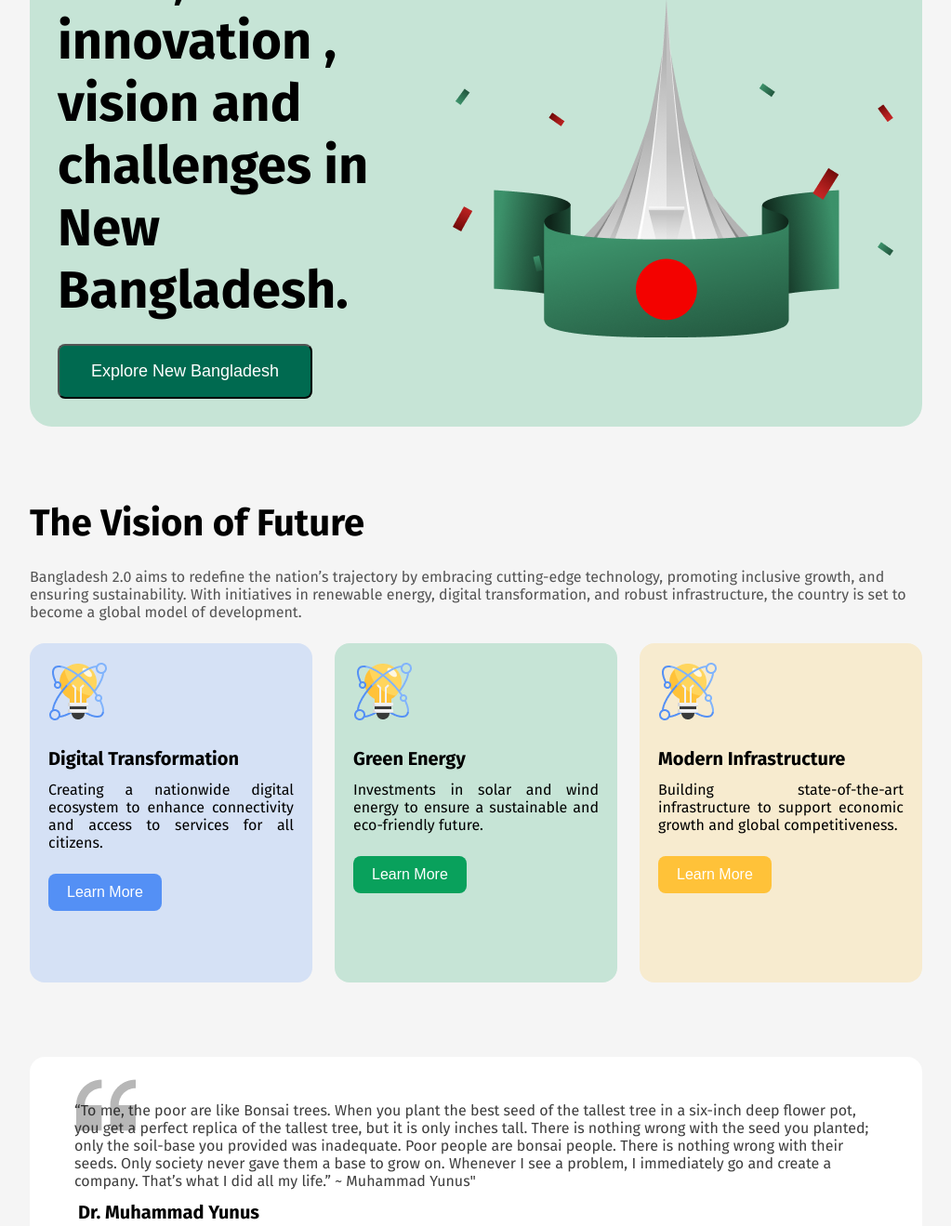
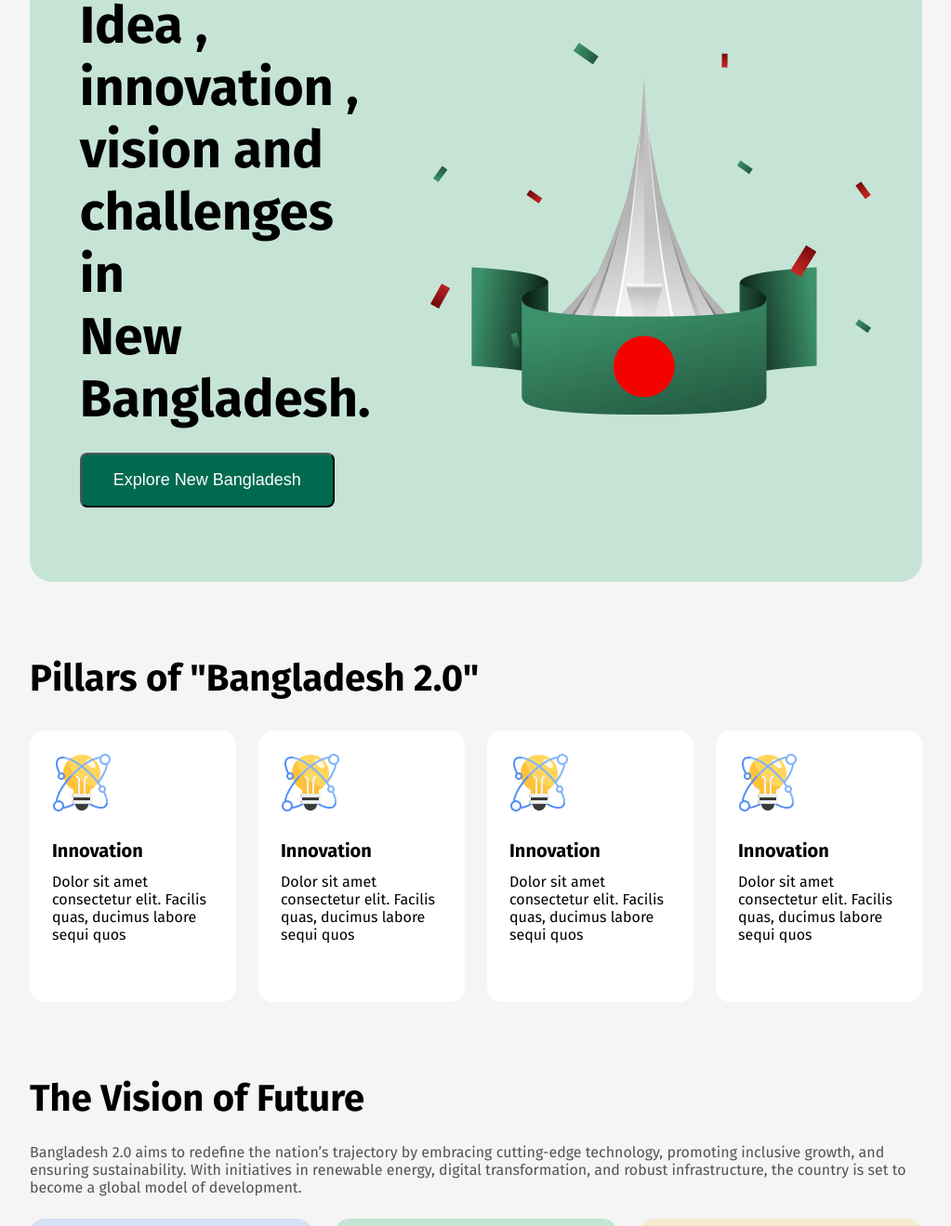
Before and after one commit to MUSHUBO/mushuvo-B11A1--assignment-1, a plain HTML site: page index.html in a window 1280 px wide. Shown: the part 244-1563 px from the top of the page at 93% size, without its empty margins (128-1151 px from the left). Drawn offline with Linux system fonts and the light colour scheme.

Commit message:
added my hard work

```diff
--- a/index.html
+++ b/index.html
@@ -9,6 +9,7 @@
     <link href="https://fonts.googleapis.com/css2?family=Fira+Sans:ital,wght@0,100;0,200;0,300;0,400;0,500;0,600;0,700;0,800;0,900;1,100;1,200;1,300;1,400;1,500;1,600;1,700;1,800;1,900&display=swap" rel="stylesheet">
 
     <link rel="stylesheet" href="style/style.css">
+    <link rel="shortcut icon" href="assets/hero.png" type="image/x-icon">
 </head>
 <body>
     <header>
@@ -33,6 +34,32 @@
         </section>
     </header>
     <main>
+        <section class="second-page">
+            <h1 class="secp-title">Pillars of "Bangladesh 2.0"</h1>
+            <div class="secp-box-item">
+                <div class="secp-box">
+                    <img src="assets/card-icon.png" alt="">
+                    <h4 class="secp-boxt">Innovation</h4>
+                    <p class="secp-boxst">Dolor sit amet consectetur elit. Facilis quas, ducimus labore sequi quos </p>
+                </div>
+                <div class="secp-box">
+                    <img src="assets/card-icon.png" alt="">
+                    <h4 class="secp-boxt">Innovation</h4>
+                    <p class="secp-boxst">Dolor sit amet consectetur elit. Facilis quas, ducimus labore sequi quos </p>
+                </div>
+                <div class="secp-box">
+                    <img src="assets/card-icon.png" alt="">
+                    <h4 class="secp-boxt">Innovation</h4>
+                    <p class="secp-boxst">Dolor sit amet consectetur elit. Facilis quas, ducimus labore sequi quos </p>
+                </div>
+                <div class="secp-box">
+                    <img src="assets/card-icon.png" alt="">
+                    <h4 class="secp-boxt">Innovation</h4>
+                    <p class="secp-boxst">Dolor sit amet consectetur elit. Facilis quas, ducimus labore sequi quos </p>
+                </div>
+            </div>
+        </section>
+
         <section class="third-page">
             <section>
                 <h1 class="third-page-title">The Vision of Future</h1>
@@ -126,10 +153,8 @@
                 <div class="taka">500 Taka</div>
                 <div class="taka">1000 Taka</div>
             </div>
-            <div class="from7">
-                <form action="">
-                    <textarea name="" id="" cols="80" rows="3" placeholder="Other Amount (Taka)"></textarea>
-                </form>
+            <div class="sevenpf">
+                <input class="sevenp-form" type="text" placeholder="Other Amount (Taka)">
                 <button class="sevenp-btn">Done Now</button>
             </div>
         </section>
@@ -142,7 +167,8 @@
                 <form action="">
                     <input class="email" type="email" name="" id="" placeholder="Enter your email here">
                 </form>
-                <input class="email-sub" type="submit">
+                <!-- <input class="email-sub" type="submit"> -->
+                <input class="email-sub" type="button" value="Subscribe">
             </div>
             <p class="last-line">We promise not to spam you!</p>
         </section>
--- a/style/style.css
+++ b/style/style.css
@@ -39,11 +39,13 @@ body{
 
 .first-page{
     background-color: #C6E4D6;
-    padding: 30px;
-    margin: 20px 160px;
+    padding: 80px 100px 80px 100px;
+    margin: 20px 160px 80px 160px;
     border-radius: 24px;
+    gap: 64px;
     display: flex;
-    justify-content: space-around;
+    flex-direction: row;
+    justify-content: center;
     align-items: center;
 }
 .first-page-title{
@@ -55,7 +57,6 @@ body{
     font-size: 56px;
     font-weight: bold;
     margin-bottom: 24px;
-    border: 0;
 }
 .explore-btn{
     font-size: 18px;
@@ -158,6 +159,42 @@ body{
 
 
 
+/* second page style */
+
+.second-page{
+    margin: 20px 160px;
+}
+.secp-title{
+    font-size: 40px;
+    font-weight: bold;
+}
+.secp-boxt{
+    font-size: 20px;
+    font-weight: bold;
+    margin-top: 25px;
+}
+.secp-boxst{
+    font-size: 16px;
+    margin-top: 12px;
+}
+
+.secp-box-item{
+    display: flex;
+    gap: 24px;
+    align-items: center;
+    margin-top: 32px;
+}
+
+.secp-box{
+    width: 302px;
+    height: 244px;
+    background-color: white;
+    padding: 24px;
+    border-radius: 16px;
+}
+
+
+
 /* third-page-btn style */
 
 .third-page-btn{
@@ -231,20 +268,19 @@ body{
 }
 
 
+
 /* seven-page-style */
 
 .seven-page{
-    margin: 20px 180px;
+    margin: 20px 160px;
     display: flex;
     align-items: center;
     flex-direction: column;
-
 }
 .money-section{
    display: flex;
    padding: 10px;
    gap: 24px;
-   margin: 32px 200px;
    justify-content: space-around;
 }
 .taka{
@@ -276,8 +312,14 @@ body{
     padding: 20px;
     color: white;
     background-color: #006A50;
-    margin-left: 220px;
-    margin-top: 15px;
+    margin-left: 520px;
+}
+.sevenp-form{
+    height: 64px;
+    width: 700px;
+    margin: 32px 250px;
+    padding: px;
+    text-align: center;
 }
 
 
@@ -314,11 +356,16 @@ body{
     height: 55px;
     width: 600px;
     border-radius: 8px 0 0 8px;
+    padding-left: 30px;
+
 }
+
 .email-sub{
+    font-size: 18px;
     height: 56px;
     width: 150px;
     border-radius:0 8px 8px 0;
+    color: white;
     background-color: #006A50;
 }
 
```
